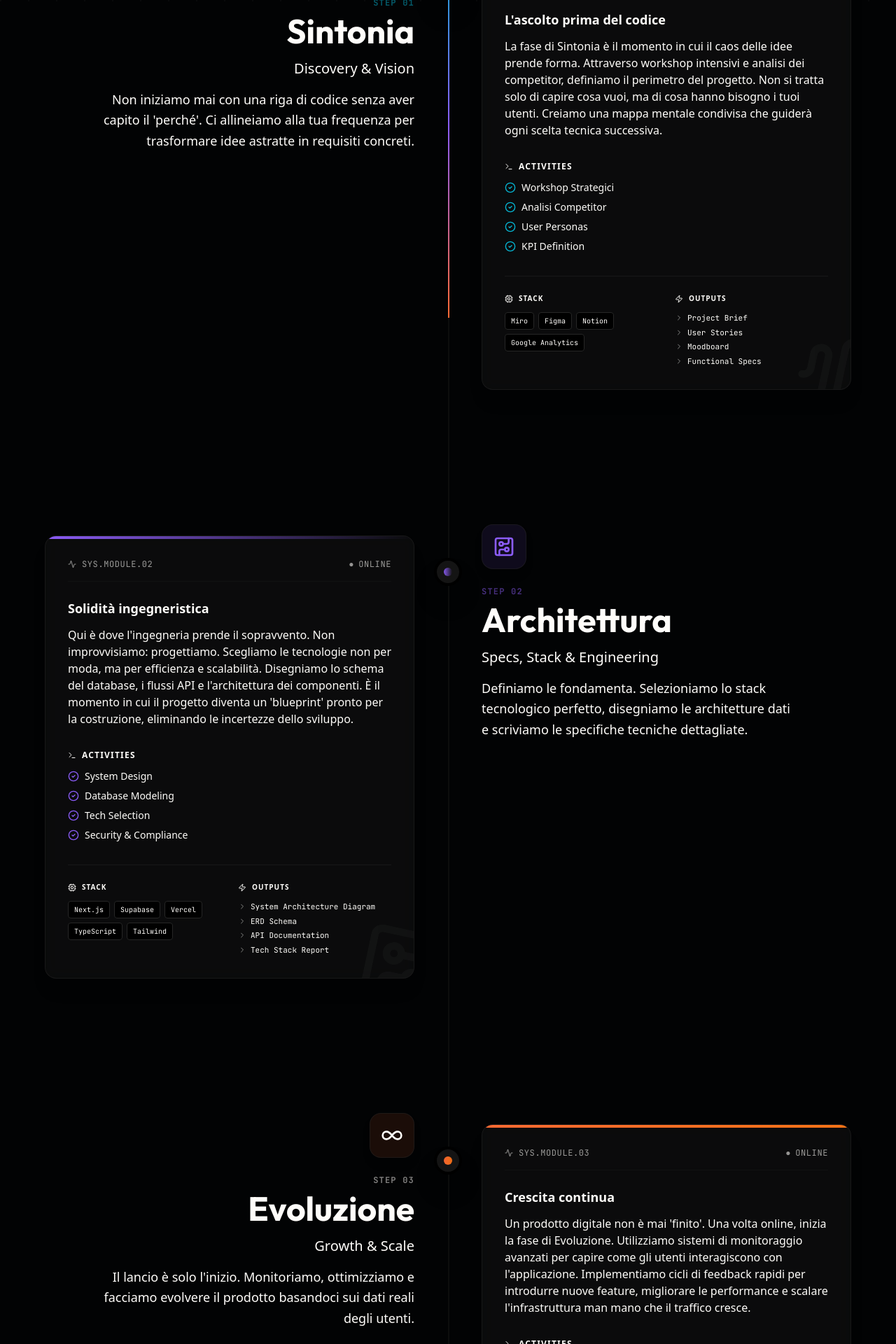
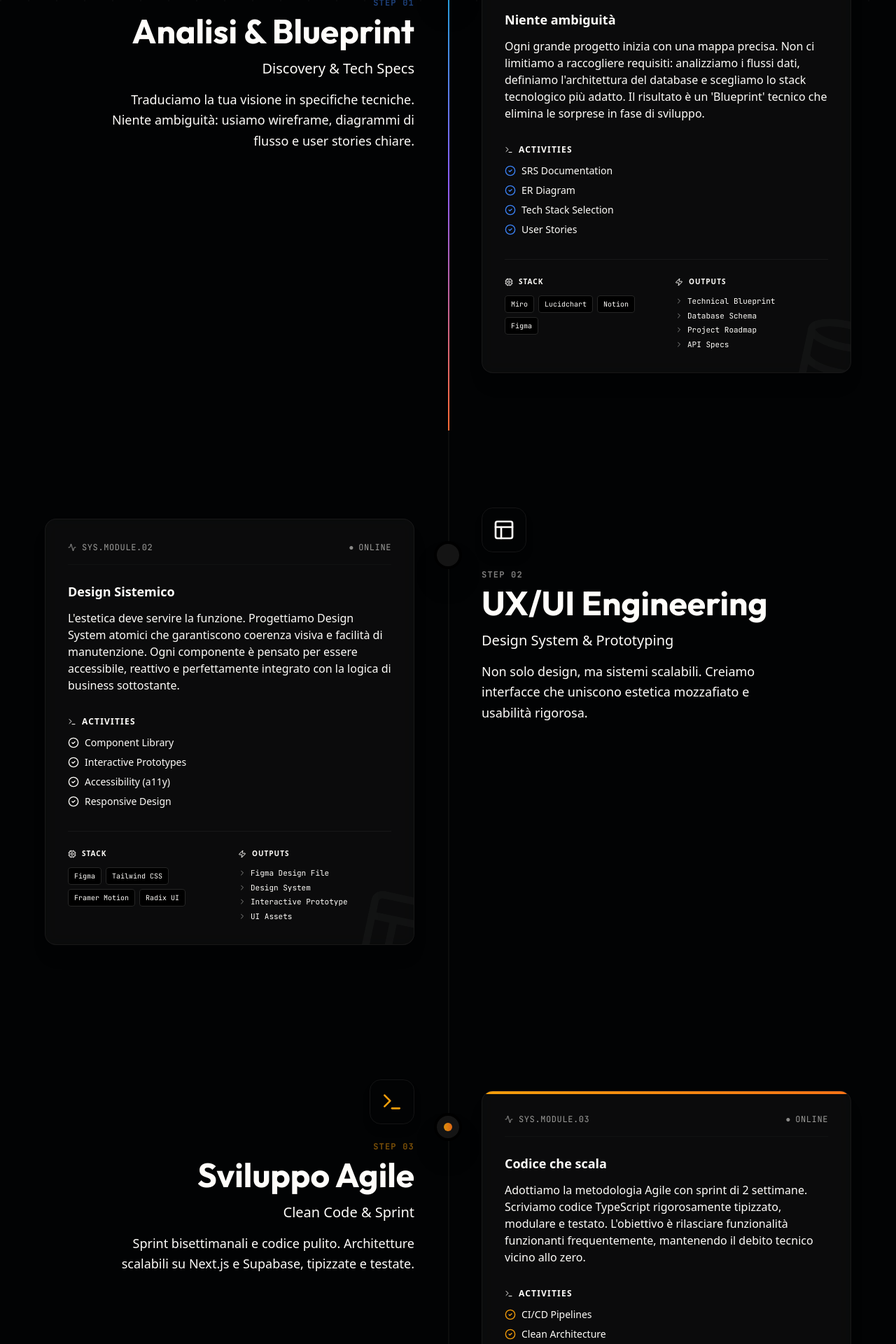
Before and after one commit to simone202120/neuralabs-website, a Next.js app: page /metodo in a window 1280 px wide. Shown: the part 760-2680 px from the top of the page at 70% size. Built offline with nearby package versions, Linux system fonts and the light colour scheme.

Commit message:
Restore original 4-step pipeline and align Methodology page with Home page

```diff
--- a/src/data/methodology-content.ts
+++ b/src/data/methodology-content.ts
@@ -1,100 +1,84 @@
-import { AudioWaveform, CircuitBoard, Infinity as InfinityIcon, FileCode2, Database, Scale, Cpu, ShieldCheck, Zap, Laptop, GitBranch, Search, PenTool, Layers } from 'lucide-react'
+import { Database, Layout, Terminal, Rocket, Search, PenTool, Code2, Server, ShieldCheck, Zap, Activity, GitBranch } from 'lucide-react'
 
 export const methodologyData = [
   {
-    id: "01-sintonia",
-    title: "Sintonia",
-    subtitle: "Discovery & Vision",
-    icon: AudioWaveform,
-    tagline: "L'ascolto prima del codice",
-    shortDescription: "Non iniziamo mai con una riga di codice senza aver capito il 'perché'. Ci allineiamo alla tua frequenza per trasformare idee astratte in requisiti concreti.",
-    fullDescription: "La fase di Sintonia è il momento in cui il caos delle idee prende forma. Attraverso workshop intensivi e analisi dei competitor, definiamo il perimetro del progetto. Non si tratta solo di capire cosa vuoi, ma di cosa hanno bisogno i tuoi utenti. Creiamo una mappa mentale condivisa che guiderà ogni scelta tecnica successiva.",
-    color: "from-cyan-500 to-blue-500",
-    bgLightColor: "bg-cyan-500/10",
-    iconColor: "text-cyan-500",
+    id: "01-analisi",
+    title: "Analisi & Blueprint",
+    subtitle: "Discovery & Tech Specs",
+    icon: Database,
+    tagline: "Niente ambiguità",
+    shortDescription: "Traduciamo la tua visione in specifiche tecniche. Niente ambiguità: usiamo wireframe, diagrammi di flusso e user stories chiare.",
+    fullDescription: "Ogni grande progetto inizia con una mappa precisa. Non ci limitiamo a raccogliere requisiti: analizziamo i flussi dati, definiamo l'architettura del database e scegliamo lo stack tecnologico più adatto. Il risultato è un 'Blueprint' tecnico che elimina le sorprese in fase di sviluppo.",
+    color: "from-blue-500 to-cyan-500",
+    bgLightColor: "bg-blue-500/10",
+    iconColor: "text-blue-500",
     features: [
-      {
-        title: "Workshop Strategici",
-        description: "Sessioni collaborative per estrarre il valore core del business."
-      },
-      {
-        title: "Analisi Competitor",
-        description: "Studio del mercato per identificare opportunità e gap."
-      },
-      {
-        title: "User Personas",
-        description: "Definizione profonda del target e dei suoi bisogni."
-      },
-      {
-        title: "KPI Definition",
-        description: "Stabilire metriche di successo misurabili prima di partire."
-      }
+      { title: "SRS Documentation", description: "Specifiche dei Requisiti Software dettagliate." },
+      { title: "ER Diagram", description: "Modellazione del database e delle relazioni." },
+      { title: "Tech Stack Selection", description: "Scelta ragionata delle tecnologie (Next.js, Supabase)." },
+      { title: "User Stories", description: "Definizione chiara dei percorsi utente." }
     ],
-    techStack: ["Miro", "Figma", "Notion", "Google Analytics"],
-    deliverables: ["Project Brief", "User Stories", "Moodboard", "Functional Specs"]
+    techStack: ["Miro", "Lucidchart", "Notion", "Figma"],
+    deliverables: ["Technical Blueprint", "Database Schema", "Project Roadmap", "API Specs"]
   },
   {
-    id: "02-architettura",
-    title: "Architettura",
-    subtitle: "Specs, Stack & Engineering",
-    icon: CircuitBoard,
-    tagline: "Solidità ingegneristica",
-    shortDescription: "Definiamo le fondamenta. Selezioniamo lo stack tecnologico perfetto, disegniamo le architetture dati e scriviamo le specifiche tecniche dettagliate.",
-    fullDescription: "Qui è dove l'ingegneria prende il sopravvento. Non improvvisiamo: progettiamo. Scegliamo le tecnologie non per moda, ma per efficienza e scalabilità. Disegniamo lo schema del database, i flussi API e l'architettura dei componenti. È il momento in cui il progetto diventa un 'blueprint' pronto per la costruzione, eliminando le incertezze dello sviluppo.",
-    color: "from-violet-500 to-purple-500",
-    bgLightColor: "bg-violet-500/10",
-    iconColor: "text-violet-500",
+    id: "02-ux-ui",
+    title: "UX/UI Engineering",
+    subtitle: "Design System & Prototyping",
+    icon: Layout,
+    tagline: "Design Sistemico",
+    shortDescription: "Non solo design, ma sistemi scalabili. Creiamo interfacce che uniscono estetica mozzafiato e usabilità rigorosa.",
+    fullDescription: "L'estetica deve servire la funzione. Progettiamo Design System atomici che garantiscono coerenza visiva e facilità di manutenzione. Ogni componente è pensato per essere accessibile, reattivo e perfettamente integrato con la logica di business sottostante.",
+    color: "from-purple-500 to-pink-500",
+    bgLightColor: "bg-purple-500/10",
+    iconColor: "text-purple-500",
     features: [
-      {
-        title: "System Design",
-        description: "Progettazione dell'infrastruttura cloud e dei microservizi."
-      },
-      {
-        title: "Database Modeling",
-        description: "Schema ER ottimizzato per performance e integrità dati."
-      },
-      {
-        title: "Tech Selection",
-        description: "Scelta dello stack (Next.js, Supabase, AI) basata sui requisiti."
-      },
-      {
-        title: "Security & Compliance",
-        description: "Analisi preliminare GDPR e security best practices."
-      }
+      { title: "Component Library", description: "Libreria di componenti UI riutilizzabili." },
+      { title: "Interactive Prototypes", description: "Prototipi navigabili ad alta fedeltà." },
+      { title: "Accessibility (a11y)", description: "Compliance con gli standard WCAG." },
+      { title: "Responsive Design", description: "Ottimizzazione per ogni device." }
     ],
-    techStack: ["Next.js", "Supabase", "Vercel", "TypeScript", "Tailwind"],
-    deliverables: ["System Architecture Diagram", "ERD Schema", "API Documentation", "Tech Stack Report"]
+    techStack: ["Figma", "Tailwind CSS", "Framer Motion", "Radix UI"],
+    deliverables: ["Figma Design File", "Design System", "Interactive Prototype", "UI Assets"]
   },
   {
-    id: "03-evoluzione",
-    title: "Evoluzione",
-    subtitle: "Growth & Scale",
-    icon: InfinityIcon,
-    tagline: "Crescita continua",
-    shortDescription: "Il lancio è solo l'inizio. Monitoriamo, ottimizziamo e facciamo evolvere il prodotto basandoci sui dati reali degli utenti.",
-    fullDescription: "Un prodotto digitale non è mai 'finito'. Una volta online, inizia la fase di Evoluzione. Utilizziamo sistemi di monitoraggio avanzati per capire come gli utenti interagiscono con l'applicazione. Implementiamo cicli di feedback rapidi per introdurre nuove feature, migliorare le performance e scalare l'infrastruttura man mano che il traffico cresce.",
-    color: "from-primary to-orange-500",
-    bgLightColor: "bg-primary/10",
-    iconColor: "text-primary",
+    id: "03-sviluppo",
+    title: "Sviluppo Agile",
+    subtitle: "Clean Code & Sprint",
+    icon: Terminal,
+    tagline: "Codice che scala",
+    shortDescription: "Sprint bisettimanali e codice pulito. Architetture scalabili su Next.js e Supabase, tipizzate e testate.",
+    fullDescription: "Adottiamo la metodologia Agile con sprint di 2 settimane. Scriviamo codice TypeScript rigorosamente tipizzato, modulare e testato. L'obiettivo è rilasciare funzionalità funzionanti frequentemente, mantenendo il debito tecnico vicino allo zero.",
+    color: "from-amber-500 to-orange-500",
+    bgLightColor: "bg-amber-500/10",
+    iconColor: "text-amber-500",
     features: [
-      {
-        title: "Performance Monitoring",
-        description: "Tracciamento in tempo reale dei Core Web Vitals e latenze."
-      },
-      {
-        title: "User Analytics",
-        description: "Analisi comportamentale per ottimizzare la UX/UI."
-      },
-      {
-        title: "CI/CD & Testing",
-        description: "Pipeline automatizzate per rilasci frequenti e sicuri."
-      },
-      {
-        title: "Scalabilità",
-        description: "Upgrade infrastrutturale dinamico in base al carico."
-      }
+      { title: "CI/CD Pipelines", description: "Automazione di test e deploy." },
+      { title: "Clean Architecture", description: "Codice strutturato per la manutenibilità." },
+      { title: "Type Safety", description: "TypeScript strict mode ovunque." },
+      { title: "Automated Testing", description: "Unit e Integration test (Jest/Vitest)." }
     ],
-    techStack: ["Vercel Analytics", "Sentry", "PostHog", "GitHub Actions"],
-    deliverables: ["Performance Reports", "User Journey Maps", "A/B Test Results", "Roadmap Updates"]
+    techStack: ["Next.js", "TypeScript", "Supabase", "React Query"],
+    deliverables: ["Source Code", "Test Reports", "Documentation", "Staging Environment"]
+  },
+  {
+    id: "04-deploy",
+    title: "Deploy & Scale",
+    subtitle: "Production & Monitoring",
+    icon: Rocket,
+    tagline: "Lancio e Crescita",
+    shortDescription: "Il lancio è solo l'inizio. Monitoriamo le performance in tempo reale e iteriamo basandoci sui dati.",
+    fullDescription: "Portiamo il tuo prodotto in produzione su infrastrutture Edge globali. Configuriamo sistemi di monitoraggio avanzati per tracciare errori, performance e comportamento degli utenti in tempo reale, garantendo uptime e velocità massimi.",
+    color: "from-emerald-500 to-green-500",
+    bgLightColor: "bg-emerald-500/10",
+    iconColor: "text-emerald-500",
+    features: [
+      { title: "Global CDN", description: "Distribuzione contenuti edge-based." },
+      { title: "Real-time Analytics", description: "Monitoraggio traffico e conversioni." },
+      { title: "Error Tracking", description: "Identificazione proattiva dei bug." },
+      { title: "Auto-scaling", description: "Infrastruttura che cresce col traffico." }
+    ],
+    techStack: ["Vercel", "Sentry", "PostHog", "Cloudflare"],
+    deliverables: ["Production URL", "Analytics Dashboard", "Maintenance Plan", "SLA Reports"]
   }
 ]
```
